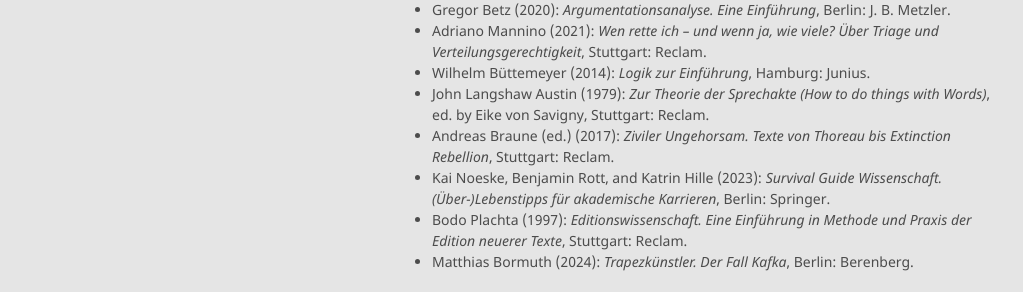
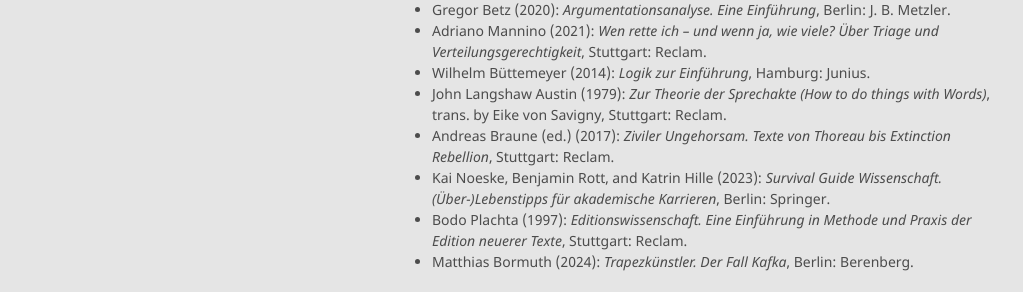
Before and after one commit to alephmembeth/alephmembeth.github.io, a Jekyll site: the page built from reading.md, in a window 1280 px wide and 900 px high. Shown: the part 402-694 px from the top of the window, without its empty margins (128-1151 px from the left). Built offline with Jekyll 4.4.1, drawn with Linux system fonts in a browser that asks for light colours; our own code applies the rules of GitHub Pages for plain Markdown files.

Commit message:
Update reading.md

```diff
--- a/reading.md
+++ b/reading.md
@@ -17,7 +17,7 @@
 + Gregor Betz (2020): _Argumentationsanalyse. Eine Einführung_, Berlin: J.&nbsp;B. Metzler.
 + Adriano Mannino (2021): _Wen rette ich – und wenn ja, wie viele? Über Triage und Verteilungsgerechtigkeit_, Stuttgart: Reclam.
 + Wilhelm Büttemeyer (2014): _Logik zur Einführung_, Hamburg: Junius.
-+ John Langshaw Austin (1979): _Zur Theorie der Sprechakte (How to do things with Words)_, ed. by Eike von Savigny, Stuttgart: Reclam.
++ John Langshaw Austin (1979): _Zur Theorie der Sprechakte (How to do things with Words)_, trans. by Eike von Savigny, Stuttgart: Reclam.
 + Andreas Braune (ed.) (2017): _Ziviler Ungehorsam. Texte von Thoreau bis Extinction Rebellion_, Stuttgart: Reclam.
 + Kai Noeske, Benjamin Rott, and Katrin Hille (2023): _Survival Guide Wissenschaft. (Über-)Lebenstipps für akademische Karrieren_, Berlin: Springer.
 + Bodo Plachta (1997): _Editionswissenschaft. Eine Einführung in Methode und Praxis der Edition neuerer Texte_, Stuttgart: Reclam.
```
